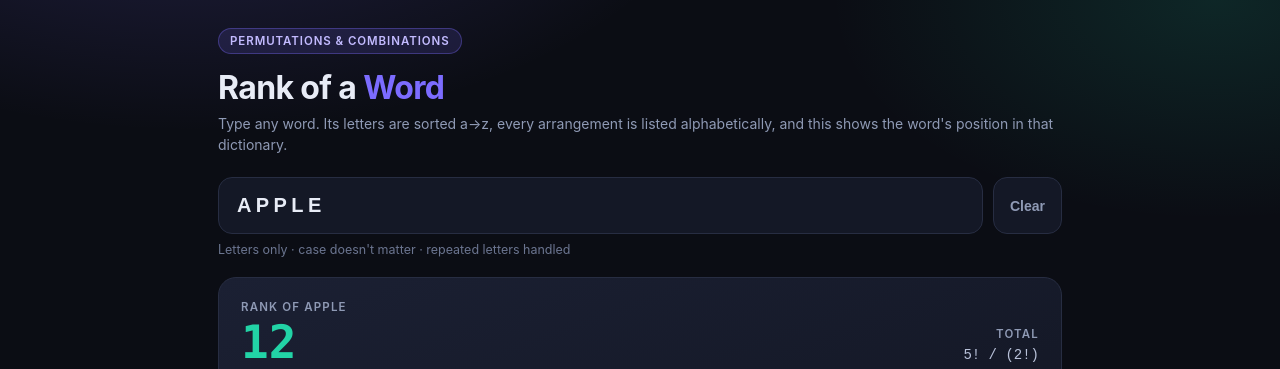
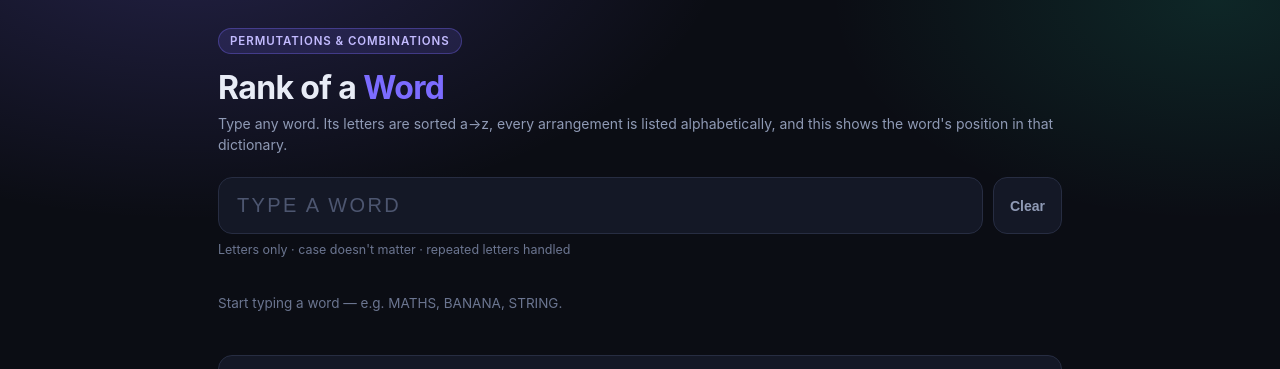
Before and after one commit to SHOUVIK-33/wordrank, a plain HTML site: page index.html in a window 1280 px wide. Shown: the top 369 px of the page. Drawn offline with Linux system fonts and the light colour scheme.

Commit message:
Update placeholder text and clear input value

```diff
--- a/index.html
+++ b/index.html
@@ -261,7 +261,7 @@
 
     if (!raw.trim()) {
       errEl.textContent = "";
-      out.innerHTML = '<p class="empty">Start typing a word — e.g. APPLE, BANANA, STRING.</p>';
+      out.innerHTML = '<p class="empty">Start typing a word — e.g. MATHS, BANANA, STRING.</p>';
       return;
     }
     var bad = w.match(/[^A-Z]/);
@@ -367,7 +367,7 @@
     render();
   });
 
-  input.value = "APPLE";
+  input.value = "";
   render();
 })();
 </script>
```
